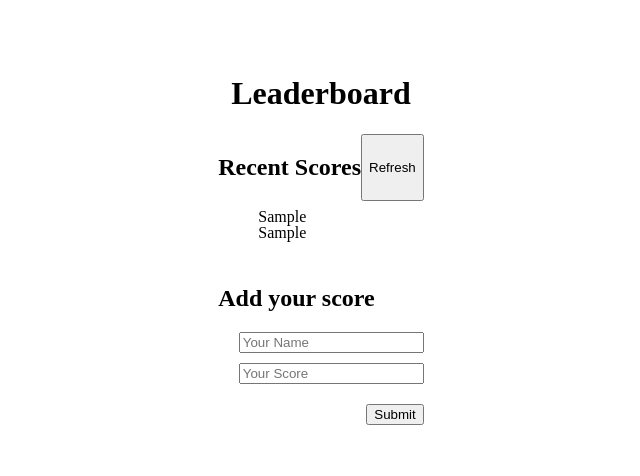
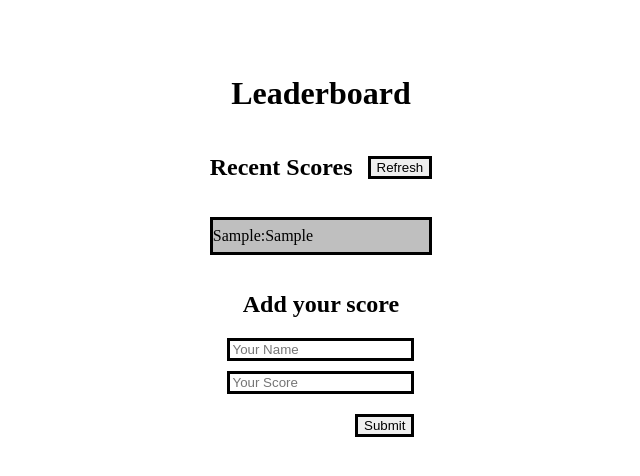
Before and after one commit to AbuRayhaan/Leaderboard, a website built with webpack: page src/index.html in a window 1280 px wide. Both pictures are taken after typing "Sample", "Sample" into the empty fields and a click on the button "Submit". Shown: the whole page, without its empty margins (319-959 px from the left). Built offline with nearby package versions, Linux system fonts and the light colour scheme.

Commit message:
Modified the index.js file

```diff
--- a/src/index.js
+++ b/src/index.js
@@ -9,7 +9,7 @@ const displayScore = (id, name, score) => {
   const br = document.createElement('br');
 
   li.innerHTML = `
-      <p>${name}</p>
+      <p>${name}: </p>
       <p>${score}</p>
       <br>
       <div class="hr"></div>
@@ -56,3 +56,9 @@ document.addEventListener('DOMContentLoaded', () => {
     addScores(name, score);
   });
 });
+
+if (scoreList !== null) {
+  scoreList.classList.add('list-border');
+} else {
+  scoreList.classList.remove('list-border');
+};
--- a/src/style.css
+++ b/src/style.css
@@ -28,9 +28,29 @@ main {
 .board-header {
   display: flex;
   flex-direction: row;
+  align-items: center;
+  gap: 15px;
 }
 
-.add-item {
+#score-list {
+  padding-left: 0;
+}
+
+.list-border,
+form input,
+button {
+  border: 3px solid black;
+}
+
+.list-container ul li {
+  display: flex;
+  padding-left: 0;
+}
+.list-container ul li:nth-child(odd) {
+  background-color: rgba(128, 128, 128, 0.5);
+}
+
+.submit-container {
   display: flex;
   flex-direction: column;
   align-items: center;
```
